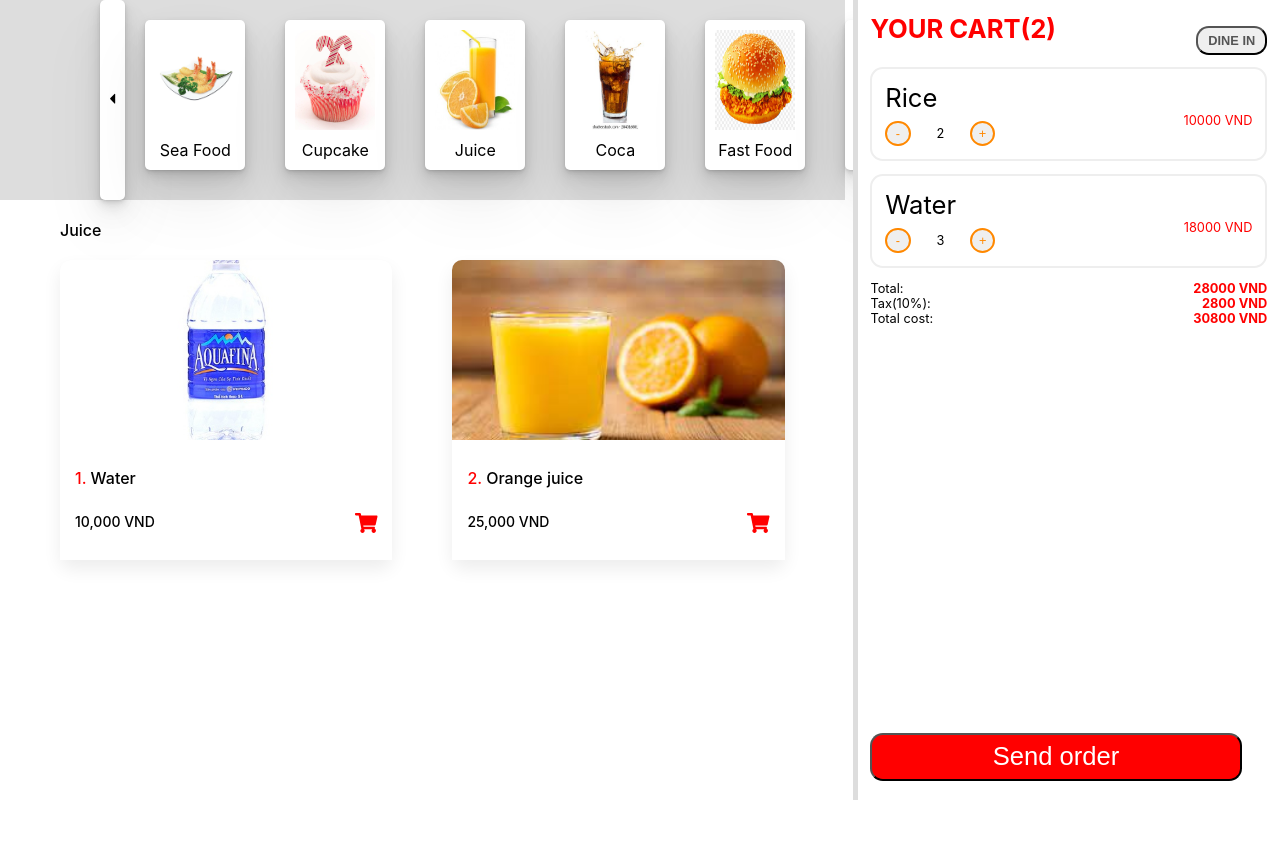
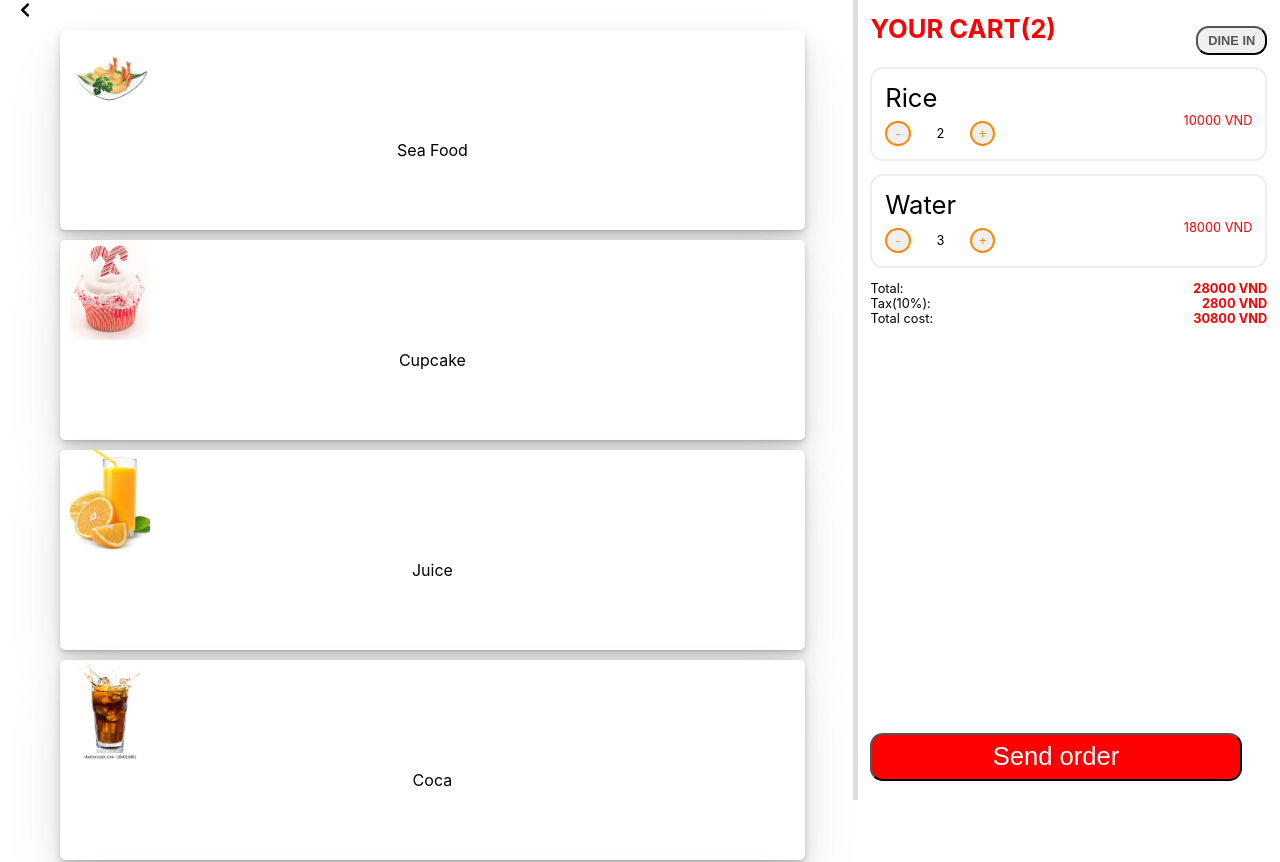
Before and after one commit to pipibapi1/Restaurant-POS-Sytem-2.0, a React (Create React App) app in the folder Source Code/restaurant-app/: page / in a window 1280 px wide. Shown: the top 862 px of the page. Before the commit the page ends 800 px from the top, so only its background shows below. Built offline with nearby package versions, Linux system fonts and the light colour scheme.

Commit message:
Change styling of category bar

```diff
--- a/Source Code/restaurant-app/package.json
+++ b/Source Code/restaurant-app/package.json
@@ -12,6 +12,7 @@
     "@testing-library/user-event": "^12.1.10",
     "react": "^17.0.2",
     "react-dom": "^17.0.2",
+    "react-icons": "^4.3.1",
     "react-router-dom": "^5.3.0",
     "react-scripts": "4.0.3",
     "sass": "^1.43.4",
--- a/Source Code/restaurant-app/src/components/Category/Category.module.scss
+++ b/Source Code/restaurant-app/src/components/Category/Category.module.scss
@@ -1,9 +1,9 @@
 
 .categoryBox{
     background-color: white;
-    width: 100px;
-    height: 150px;
-    margin: 20px;
+    width: 100%;
+    height: 200px;
+    margin: 0 10px;
     text-align: center;
     border-radius: 5px;
     box-shadow: rgba(0, 0, 0, 0.07) 0px 1px 2px, rgba(0, 0, 0, 0.07) 0px 2px 4px, rgba(0, 0, 0, 0.07) 0px 4px 8px, rgba(0, 0, 0, 0.07) 0px 8px 16px, rgba(0, 0, 0, 0.07) 0px 16px 32px, rgba(0, 0, 0, 0.07) 0px 32px 64px;
@@ -16,6 +16,8 @@
 }
 
 .categoryImg{
-    width: 80px;
-    height: 100px;
+    width: 100%;
+    height: 100%;
+    object-fit: cover;
+    object-position: center;
 }
--- a/Source Code/restaurant-app/src/components/Category/index.js
+++ b/Source Code/restaurant-app/src/components/Category/index.js
@@ -7,7 +7,6 @@ const Category = ({category, onSwitchCurCategory}) => {
         <div className={style.categoryImgHolder}>
           <img src={category.img} className={style.categoryImg} alt = {category.name}/>
         </div>
-
         {category.name}
       </div>
   );
--- a/Source Code/restaurant-app/src/components/CategoryBar/CategoryBar.module.scss
+++ b/Source Code/restaurant-app/src/components/CategoryBar/CategoryBar.module.scss
@@ -1,13 +1,11 @@
 
 .container {
-  height: 200px;
-  background: #ddd;
-  display: flex;
+  height: auto;
+  margin: 0 20px;
 }
 
 .groupCategories{
-  display: flex;
-  margin-left: 100px;
+  margin: 0 30px;
 }
 
 .btn {
--- a/Source Code/restaurant-app/src/components/CategoryBar/index.js
+++ b/Source Code/restaurant-app/src/components/CategoryBar/index.js
@@ -1,39 +1,53 @@
-import React from 'react';
+import React, {createRef} from 'react';
 import style from './CategoryBar.module.scss'
 import { useState } from 'react';
-
-import Category from '../Category/index.js'
+import Category from '../Category'
 import categories from './Categories';
-
+import { FontAwesomeIcon } from "@fortawesome/react-fontawesome";
+import { faChevronLeft, faChevronRight } from '@fortawesome/free-solid-svg-icons';
 
 import {VscTriangleRight, VscTriangleLeft} from 'react-icons/vsc'
 
-const CategoryBar = ({onSwitchCurCategory}) => {
+const CategoryBar = ({onSwitchCurCategory}, ref) => {
+  const [headIdx, setHeadIdx] = useState(0)
 
-  const nDisplay = 7
-  const [lastIndex, setLastIndex] = useState(6)
-  const moveLeft = () => {
-    setLastIndex(lastIndex - nDisplay  < 0 ? categories.length - 1: lastIndex - 1)
-  }
-  const moveRight = () => {
-    setLastIndex(lastIndex + 1 > categories.length - 1 ? nDisplay - 1 : lastIndex + 1)
-  }
-
+  const container_width = window.innerWidth * 0.66
+  const item_count = 5
+  const item_padding = 30
+  const item_width = 200
+  const total_count = categories.length
+  // const moveLeft = () => {
+  //   setLastIndex(lastIndex - nDisplay  < 0 ? categories.length - 1: lastIndex - 1)
+  // }
+  // const moveRight = () => {
+  //   setLastIndex(lastIndex + 1 > categories.length - 1 ? nDisplay - 1 : lastIndex + 1)
+  // }
+  // const gridStyle = {
+  //   display: 'grid',
+  //   gridTemplateColumns: `repeat(${item_count}, ${item_width}px)`,
+  //   gridColumnGap: `${item_padding}px`,
+  // }
   return (
       <div className={style.container}>
+          <FontAwesomeIcon icon={faChevronLeft}/>
         <div className={style.groupCategories}>
-          <button className = {style.btn} onClick = {() => moveLeft()}><VscTriangleLeft/></button>
-          {categories.map((category, index) => (
-            (lastIndex - nDisplay < index && index <= lastIndex  && <Category
-              key={category.id}
-              category = {category}
-              onSwitchCurCategory = {onSwitchCurCategory}
-              >
-            </Category>)
-          ))}
-          <button className = {style.btn} onClick = {() => moveRight()}><VscTriangleRight/></button>
+          {/*{categories.map((category, index) => (*/}
+          {/*  (lastIndex - nDisplay < index && index <= lastIndex  && <Category*/}
+          {/*    key={category.id}*/}
+          {/*    category = {category}*/}
+          {/*    onSwitchCurCategory = {onSwitchCurCategory}*/}
+          {/*    >*/}
+          {/*  </Category>)*/}
+          {/*))}*/}
+          { categories.slice(headIdx, headIdx + item_count).map((item, id) => (
+            <Category key={id}
+                      category={item}
+                      onSwitchCurCategory={onSwitchCurCategory}
+            />))
+          }
+
         </div>
-
+          <FontAwesomeIcon icon={faChevronRight}/>
       </div>
   );
 };
--- a/Source Code/restaurant-app/src/components/Menu/index.js
+++ b/Source Code/restaurant-app/src/components/Menu/index.js
@@ -5,7 +5,7 @@ import MenuItemTable from "../MenuItemTable";
 import style from './Menu.module.scss'
 
 const Menu = () => {
-  const [curCategory, setCurCategory] = useState('Juice')
+  const [curCategory, setCurCategory] = useState('')
   const switchCurCategory = (name) => {
     setCurCategory(name)
   }
--- a/Source Code/restaurant-app/src/components/MenuItemTable/MenuItemTable.module.scss
+++ b/Source Code/restaurant-app/src/components/MenuItemTable/MenuItemTable.module.scss
@@ -10,6 +10,6 @@
   }
   .gridContainer {
     display: grid;
-    grid-template-columns: repeat(auto-fit, minmax(250px, 1fr));
+    grid-template-columns: repeat(auto-fit, minmax(250px, 300px));
   }
 }
--- a/Source Code/restaurant-app/src/components/MenuItemTable/index.js
+++ b/Source Code/restaurant-app/src/components/MenuItemTable/index.js
@@ -10,7 +10,7 @@ const MenuItemTable = ({curCategory}) => {
         <div className={style.categoryLabel}>{curCategory}</div>
         <div className={style.gridContainer}>
           {menuItems.filter((item) => {
-            return item.category == curCategory
+            return curCategory === '' || item.category === curCategory
           }).map((item, idx) => (
               <MenuItem details={item} idx={idx+1} key = {idx}/>
               )
```
Also changed, not shown: 1 other file (tests, documents, lock files or other folders).
